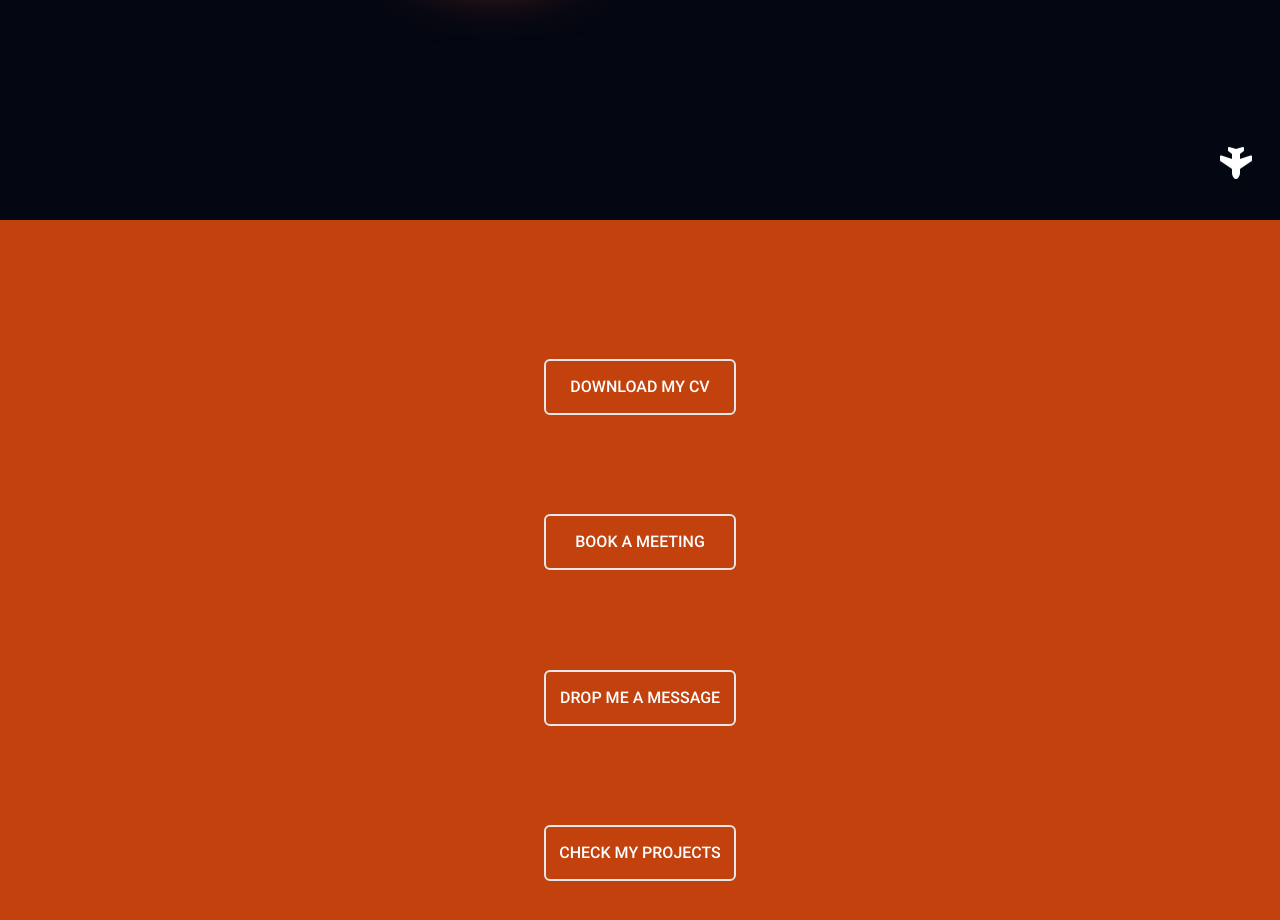
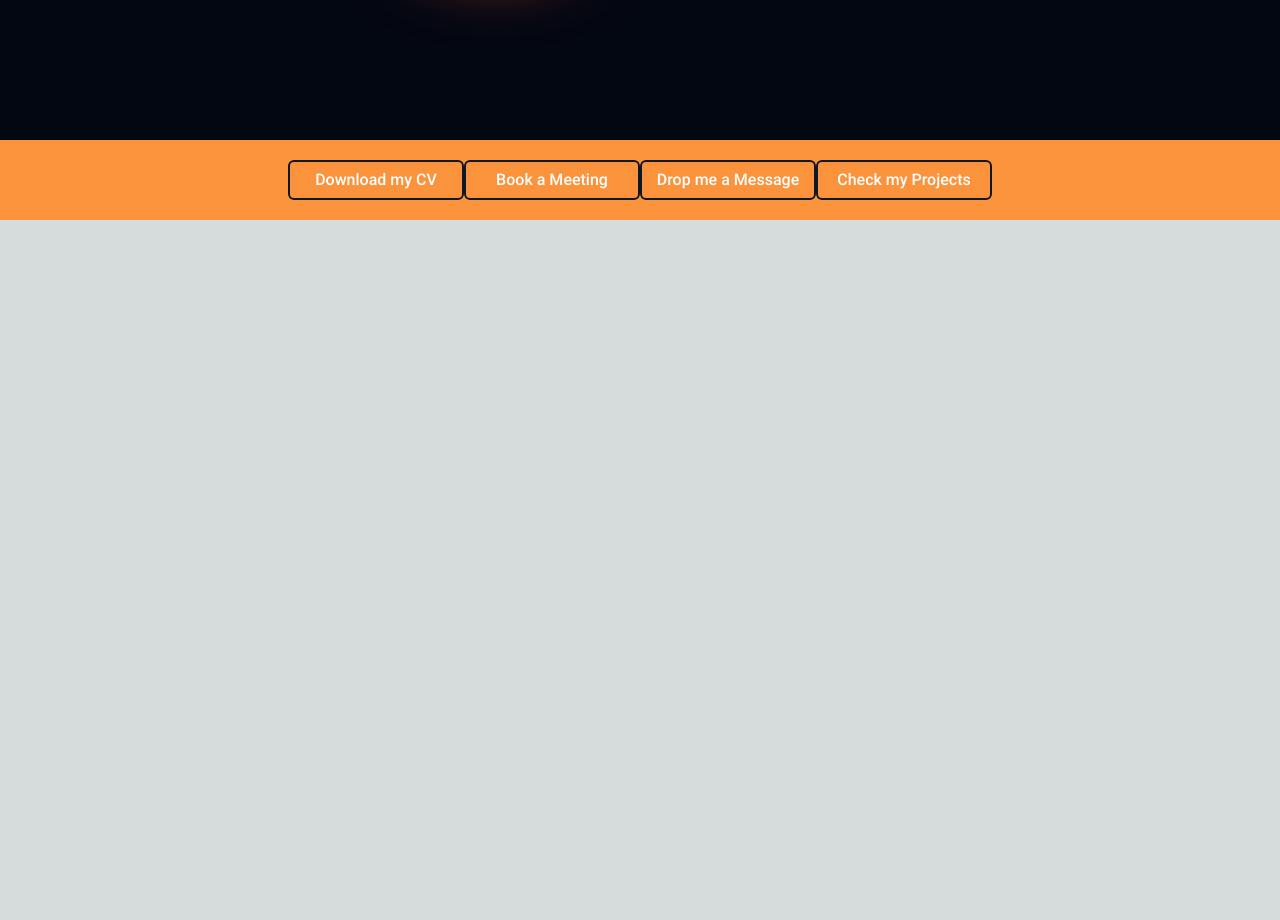
Before and after one commit to RamProg/ramiro-uk, a Next.js app: page / in a window 1280 px wide. Shown: the part 580-1500 px from the top of the page. After the commit the page ends 800 px from the top, so only its background shows below. Built offline with nearby package versions, Linux system fonts and the light colour scheme.

Commit message:
fix render issue; create hook useScroll

```diff
--- a/src/components/Main/Landing/FloatingScroll.tsx
+++ b/src/components/Main/Landing/FloatingScroll.tsx
@@ -1,24 +1,24 @@
 'use client';
 
+import useScroll from '@/hooks/useScroll';
 import { faPlaneUp } from '@fortawesome/free-solid-svg-icons';
 import { FontAwesomeIcon } from '@fortawesome/react-fontawesome';
-import { useEffect, useState } from 'react';
+import { useCallback, useEffect, useState } from 'react';
+import { isDesktop } from 'react-device-detect';
 
 const FloatingScroll = () => {
   const [isDirectionUp, setIsDirectionUp] = useState(false);
   const [enabled, setEnabled] = useState(true);
+  const [hidden, setHidden] = useState(true);
+  const { scrollToNext } = useScroll();
 
-  const handlePress = () => {
+  const handlePress = useCallback(() => {
     setEnabled(false);
     setTimeout(() => {
       setEnabled(true);
     }, 750);
-
-    window.scrollTo({
-      behavior: 'smooth',
-      top: isDirectionUp ? 0 : window.innerHeight,
-    });
-  };
+    scrollToNext();
+  }, [scrollToNext]);
 
   useEffect(() => {
     const handleScroll = () => {
@@ -31,11 +31,16 @@ const FloatingScroll = () => {
     };
   }, []);
 
+  useEffect(() => {
+    setHidden(isDesktop);
+  }, []);
+
   return (
     <button
       onClick={handlePress}
       disabled={!enabled}
-      className='fixed bottom-5 right-5 animate-bounce p-2 bg-transparent'>
+      hidden={hidden}
+      className='fixed p-2 bg-transparent bottom-5 right-5 animate-bounce'>
       <FontAwesomeIcon
         icon={faPlaneUp}
         rotation={isDirectionUp ? undefined : 180}
--- a/src/components/Main/Landing/Nav.tsx
+++ /dev/null
@@ -1,52 +0,0 @@
-import Link from 'next/link';
-
-type LinkType = {
-  url: string;
-  text: string;
-};
-
-type LinksType = LinkType[];
-
-const Nav = () => {
-  const links: LinksType = [
-    {
-      url: 'https://drive.google.com/file/d/1huO-gbsx88v5zIhoA1DmPvQ5OOiAPTUl/view?usp=sharing',
-      text: 'Download my CV',
-    },
-    {
-      url: 'https://calendly.com/ramirodlp/15min',
-      text: 'Book a Meeting',
-    },
-    {
-      url: 'https://forms.gle/MwpUZgpCzjuMxAGo6',
-      text: 'Drop me a Message',
-    },
-    {
-      url: 'https://www.linkedin.com/in/ramirodlp/details/projects/',
-      text: 'Check my Projects',
-    },
-  ];
-
-  return (
-    <>
-      <nav id='nav' className='flex h-dynamicScreen justify-center p-10 bg-orange-700'>
-        <ul className='flex flex-col items-center justify-evenly'>
-          {links.map((link, i) => {
-            return (
-              <li
-                id={'link' + i}
-                className='flex justify-center items-center border-2 p-2 rounded-md w-48 h-14'
-                key={link.text}>
-                <Link target='_blank' href={link.url} className='text-white'>
-                  {link.text.toUpperCase()}
-                </Link>
-              </li>
-            );
-          })}
-        </ul>
-      </nav>
-    </>
-  );
-};
-
-export default Nav;
--- /dev/null
+++ b/src/components/Main/Landing/Nav/Nav.tsx
@@ -0,0 +1,51 @@
+import Link from 'next/link';
+
+type LinkType = {
+  url: string;
+  text: string;
+};
+
+type LinksType = LinkType[];
+
+const links: LinksType = [
+  {
+    url: 'https://drive.google.com/file/d/1huO-gbsx88v5zIhoA1DmPvQ5OOiAPTUl/view?usp=sharing',
+    text: 'Download my CV',
+  },
+  {
+    url: 'https://calendly.com/ramirodlp/15min',
+    text: 'Book a Meeting',
+  },
+  {
+    url: 'https://forms.gle/MwpUZgpCzjuMxAGo6',
+    text: 'Drop me a Message',
+  },
+  {
+    url: 'https://www.linkedin.com/in/ramirodlp/details/projects/',
+    text: 'Check my Projects',
+  },
+];
+
+const Nav = () => {
+  return (
+    <nav
+      id='nav'
+      className='flex justify-center p-10 bg-orange-700 h-dynamicScreen sm:absolute sm:bottom-0 sm:left-0 sm:h-12 sm:w-screen sm:bg-orange-400'>
+      <ul className='flex flex-col items-center justify-evenly sm:flex-row'>
+        {links.map((link, i) => {
+          return (
+            <li
+              className='flex items-center justify-center w-48 p-2 border-2 rounded-md h-14 sm:h-10 sm:w-44 sm:border-slate-900 sm:border-2 sm:text-white'
+              key={link.text}>
+              <Link target='_blank' href={link.url} className='text-white'>
+                {link.text}
+              </Link>
+            </li>
+          );
+        })}
+      </ul>
+    </nav>
+  );
+};
+
+export default Nav;
--- a/src/components/Main/Main.tsx
+++ b/src/components/Main/Main.tsx
@@ -2,11 +2,13 @@
 
 import FloatingScroll from '@/components/Main/Landing/FloatingScroll';
 import Landing from '@/components/Main/Landing/Landing';
-import Nav from '@/components/Main/Landing/Nav';
+import Nav from '@/components/Main/Landing/Nav/Nav';
+import useScroll from '@/hooks/useScroll';
 import { useEffect, useState } from 'react';
 
 export default function Main() {
   const [isMoving, setIsMoving] = useState(false);
+  const { scrollToNext } = useScroll();
 
   useEffect(() => {
     const handleTouchMove = (event: Event) => {
@@ -20,10 +22,7 @@ export default function Main() {
         setIsMoving(false);
       }, 750);
 
-      window.scroll({
-        top: window.scrollY > 50 ? 0 : window.innerHeight,
-        behavior: 'smooth',
-      });
+      scrollToNext();
     };
 
     window.addEventListener('touchmove', handleTouchMove, { passive: false });
@@ -31,7 +30,7 @@ export default function Main() {
     return () => {
       window.removeEventListener('touchmove', handleTouchMove);
     };
-  }, [isMoving]);
+  }, [isMoving, scrollToNext]);
 
   return (
     <div>
--- /dev/null
+++ b/src/hooks/useScroll.tsx
@@ -0,0 +1,15 @@
+const useScroll = () => {
+  const scrollToNext = () => {
+    const top = window.scrollY > 50 ? 0 : window.innerHeight;
+
+    window.scrollTo({
+      top,
+      behavior: 'smooth',
+    });
+
+  };
+
+  return { scrollToNext };
+};
+
+export default useScroll;
```
